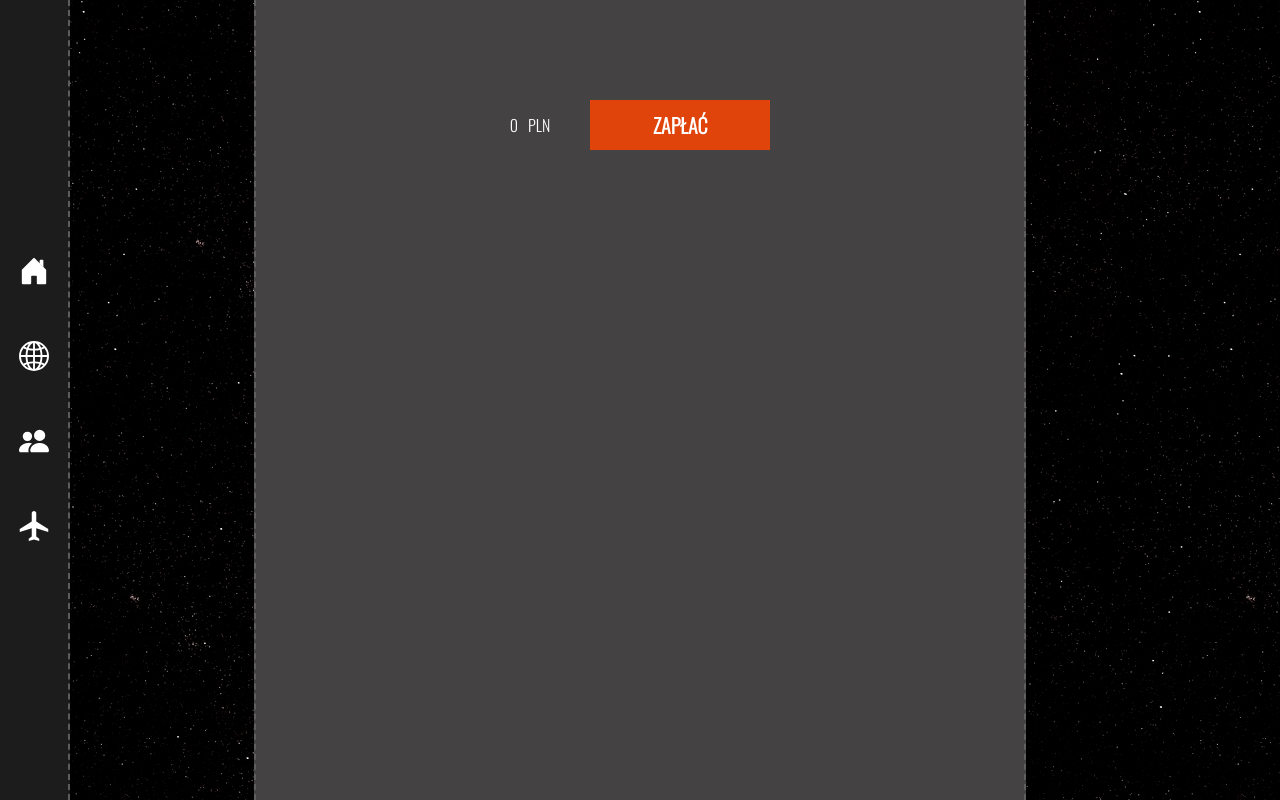
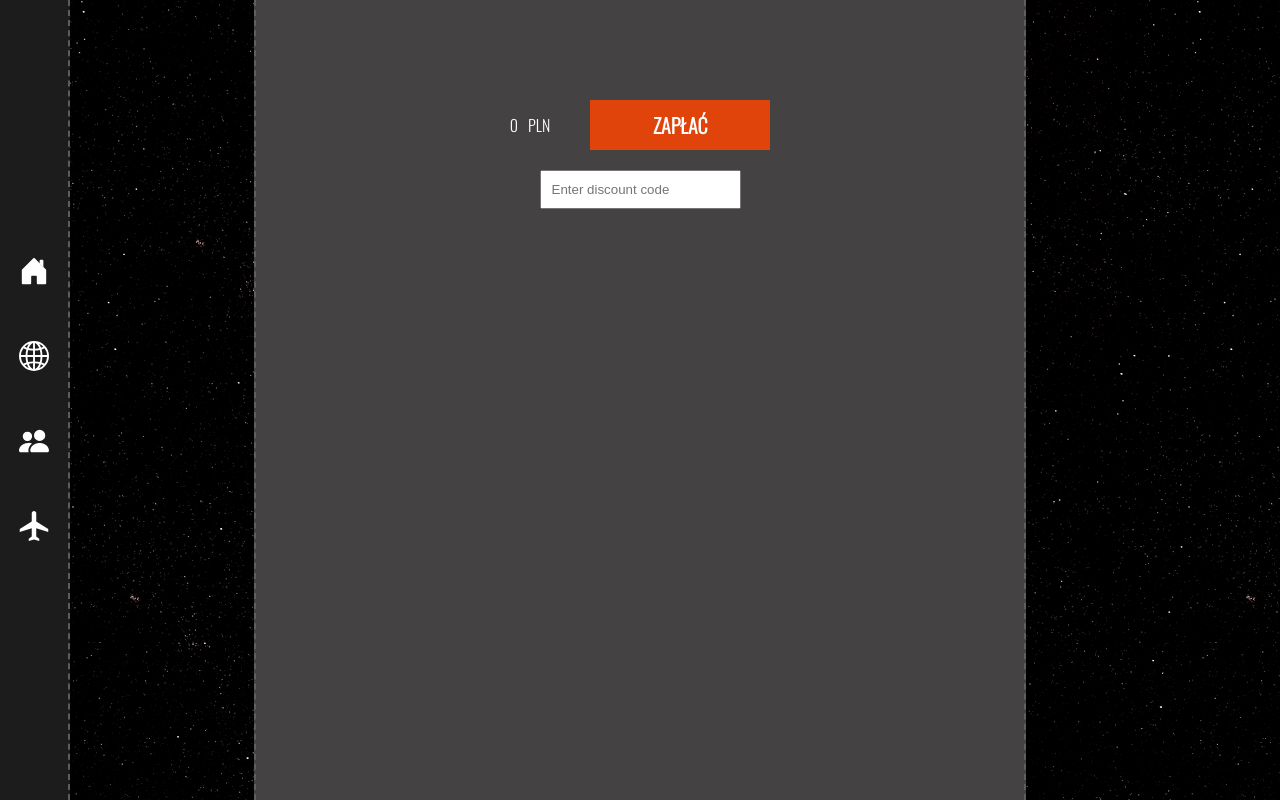
Before and after one commit to Versonee/react-app, a React (Create React App) app: page /payment in a window 1280 px wide. Built offline with nearby package versions, Linux system fonts and the light colour scheme.

Commit message:
added discount mechanism (#27)

```diff
--- a/src/components/views/FlightsView.js
+++ b/src/components/views/FlightsView.js
@@ -4,6 +4,7 @@ import '../../css/FlightsView.css';
 import Navigation from "../common/Navigation";
 import 'react-toastify/dist/ReactToastify.css';
 import {toast, ToastContainer} from "react-toastify";
+
 
 
 export default class FlightsView extends Component {
--- a/src/components/views/LoginView.js
+++ b/src/components/views/LoginView.js
@@ -23,7 +23,7 @@ const LoginView = (props) =>{
             .then(res => {
                 if(res.data){
                     props.updateUser(res.data);
-                    console.log(res);
+                    // console.log(res);
                     history.push('/profile');
                 }else{
                     setLogStatus(false);
--- a/src/components/views/PaymentView.js
+++ b/src/components/views/PaymentView.js
@@ -5,6 +5,13 @@ import '../../css/PaymentView.css';
 
 export default function PaymentView(props){
     let history = useHistory();
+    let discountCodes = [
+        'KAROLINA',
+        'MATEUSZ',
+        'KAMIL',
+        'URSZULA'
+    ];
+    const [discount, setDiscount] = useState(0);
     const [shopList] = useState(props.shopList || []);
     const handlePaymentButton = () =>{
         props.updateShopList(JSON.parse( "[]"));
@@ -15,7 +22,11 @@ export default function PaymentView(props){
         shopList.forEach((value)=>{
             cost+=parseFloat(value.ticketPrice);
         })
-        return cost;
+        return cost*(1-discount);
+    }
+    const checkCode = (code) =>{
+        if(discountCodes.includes(code.target.value)) setDiscount(0.1);
+        else setDiscount(0);
     }
     return(
         <>
@@ -26,6 +37,7 @@ export default function PaymentView(props){
                         <div className="total-cost">{getTotalCost()}</div>
                         <div className="payment-button" onClick={handlePaymentButton}>zapłać</div>
                     </div>
+                    <input className="discountInput" type="text" onChange={checkCode} placeholder="Enter discount code"/>
                 </div>
             </div>
         </>
--- a/src/css/ProfileView.css
+++ b/src/css/ProfileView.css
@@ -49,3 +49,7 @@
     font-family: 'Oswald', sans-serif;
 
 }
+.discountInput{
+    margin-top:20px;
+    padding:10px;
+}
```
